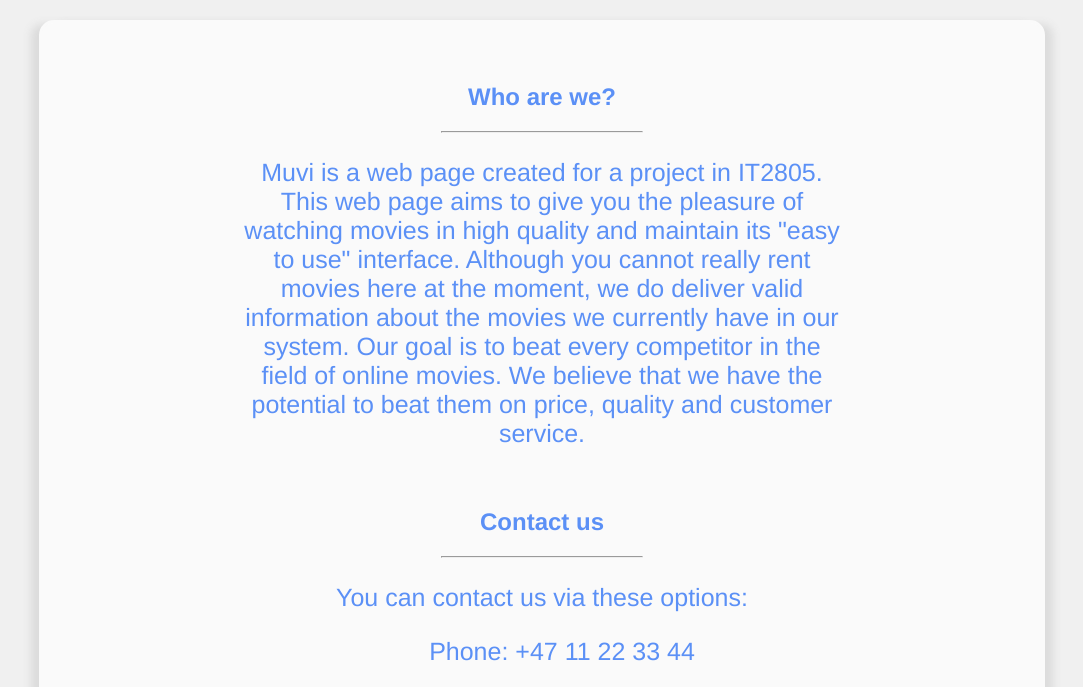
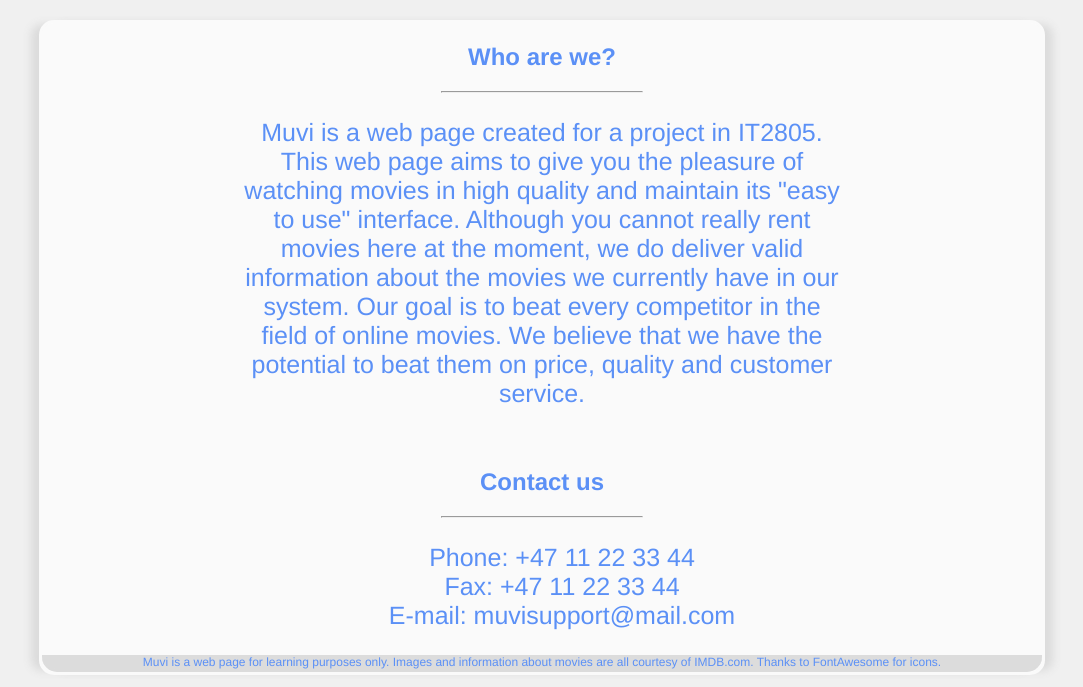
Before and after one commit to obratvedt/it2805, a plain HTML site: page webcode/about/index.html in a window 1280 px wide. Shown: the part 113-800 px from the top of the page, without its empty margins (98-1181 px from the left). Drawn offline with Linux system fonts and the light colour scheme.

Commit message:
Small fixes at faq and css

```diff
--- a/webcode/about/index.html
+++ b/webcode/about/index.html
@@ -2,7 +2,7 @@
 <html>
 	<head>
 		<link rel="stylesheet" type="text/css" href="../style.css">
-		<title>About us</title>
+		<title>Muvi - About us</title>
 		<meta charset = "UTF-8">
                 <link href="../font-awesome/css/font-awesome.min.css" rel="stylesheet">
 	</head>
@@ -26,13 +26,12 @@
                         the movies we currently have in our system. Our goal is to beat every competitor in the field of online movies. We believe that we have the
                         potential to beat them on price, quality and customer service.</p>
 
-                    <h2 class="welcome">Contact us</h2>
+                    <h1 class="welcome">Contact us</h2>
                     <hr class="underline" />
-                    <p>You can contact us via these options:</p>
                     <ul id="contactoptions">
-                        <li><p>Phone: +47 11 22 33 44</p></li>
-                        <li><p>Fax: +47 11 22 33 44</p></li>
-                        <li><p>E-mail: muvisupport@mail.com</p></li>
+                        <li>Phone: +47 11 22 33 44</li>
+                        <li>Fax: +47 11 22 33 44</li>
+                        <li>E-mail: muvisupport@mail.com</li>
                     </ul>
 
                     <footer>Muvi is a web page for learning purposes only. Images and information about movies are all courtesy of IMDB.com. Thanks to FontAwesome for icons.</footer>
--- a/webcode/style.css
+++ b/webcode/style.css
@@ -69,15 +69,26 @@ nav ul li:hover {
 
 #main p {
     font-size: 25px;
+    margin-bottom: 60px;
 }
 
-.welcome {
-    margin-top: 60px;
+#main a {
+    color:#5B90F6;
+}
+
+#main a:hover {
+    color: #27408B;
 }
 
 #quote {
     margin-top: 100px;
     font-size: 10px;
+}
+
+#contactoptions {
+    color:#5B90F6;
+    font-size: 25px;
+    text-align: center;
 }
 
 #main {
@@ -147,7 +158,7 @@ nav ul li:hover {
 footer {
     width: 100%;
     background-color: #DCDCDC;
-    margin-top: 52px;
+    margin-top: 25px;
     text-align: center;
     font-size: 12px;
     color: #5B90F6;
```
Also changed, not shown: webcode/faq/index.html (+4 -1 lines), webcode/movies/index.html (+1 -1 lines).
